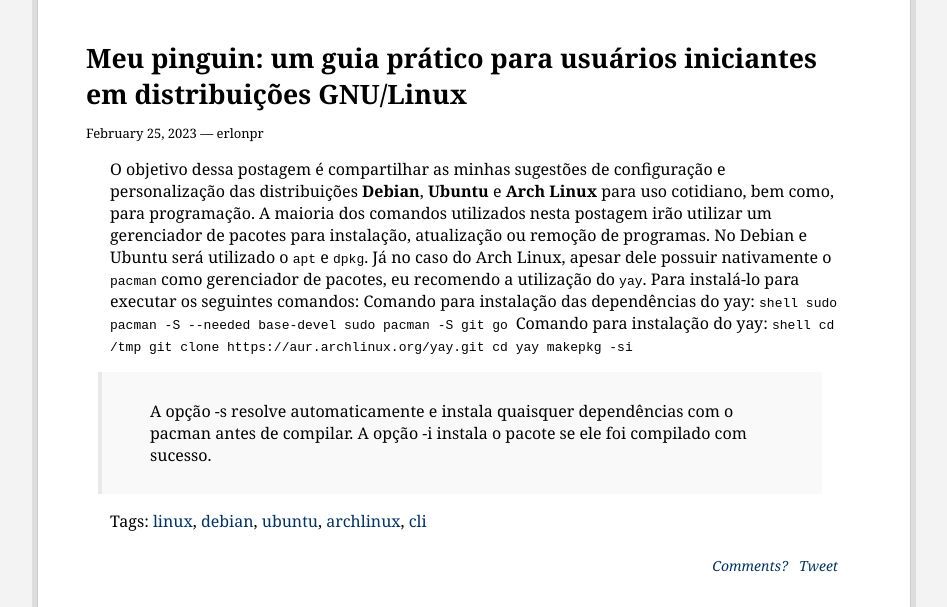
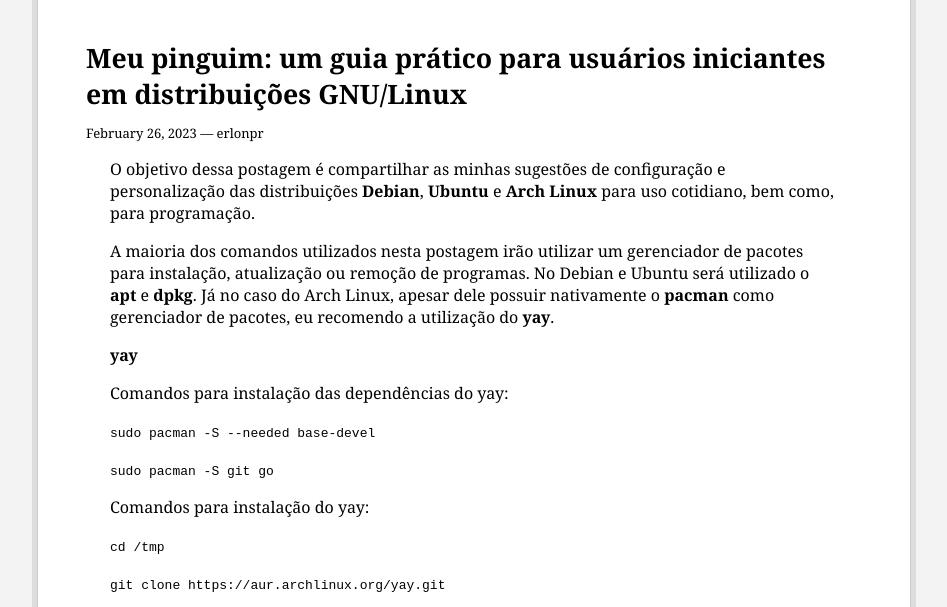
Before and after one commit to erlonpr/blog, a plain HTML site: page meu-pinguim-um-guia-pratico-para-usuarios-iniciantes-em-distribuicoes-gnulinux.html in a window 1280 px wide. Shown: the part 178-785 px from the top of the page, without its empty margins (166-1113 px from the left). Drawn offline with Linux system fonts and the light colour scheme; a script that the page names is missing.

Commit message:
update post
  ^ post => my penguin - yay

```diff
--- a/meu-pinguin-um-guia-pratico-para-usuarios-iniciantes-em-distribuicoes-gnulinux.html
+++ b/meu-pinguim-um-guia-pratico-para-usuarios-iniciantes-em-distribuicoes-gnulinux.html
@@ -5,10 +5,10 @@
 <link rel="stylesheet" href="main.css" type="text/css" />
 <link rel="stylesheet" href="blog.css" type="text/css" />
 <link rel="alternate" type="application/rss+xml" title="Subscribe to this page..." href="feed.rss" />
-<title>Meu pinguin: um guia prático para usuários iniciantes em distribuições GNU/Linux</title>
+<title>Meu pinguim: um guia prático para usuários iniciantes em distribuições GNU/Linux</title>
 <meta name='twitter:card' content='summary' />
 <meta name='twitter:site' content='@erlonpr' />
-<meta name='twitter:title' content='Meu pinguin: um guia prático para usuários iniciantes em distribuições GNU/Linux' />
+<meta name='twitter:title' content='Meu pinguim: um guia prático para usuários iniciantes em distribuições GNU/Linux' />
 <meta name='twitter:description' content=" O objetivo dessa postagem é compartilhar as minhas sugestões de configuração e personalização das distribuições Debian, Ubuntu e Arch Linux para uso cotidiano, bem como, para programação. A maioria dos comandos utilizados nesta postagem ir" />
 </head><body>
 <div id="divbodyholder">
@@ -19,41 +19,40 @@
 </div></div></div>
 <div id="divbody"><div class="content">
 <!-- entry begin -->
-<h3><a class="ablack" href="meu-pinguin-um-guia-pratico-para-usuarios-iniciantes-em-distribuicoes-gnulinux.html">
-Meu pinguin: um guia prático para usuários iniciantes em distribuições GNU/Linux
+<h3><a class="ablack" href="meu-pinguim-um-guia-pratico-para-usuarios-iniciantes-em-distribuicoes-gnulinux.html">
+Meu pinguim: um guia prático para usuários iniciantes em distribuições GNU/Linux
 </a></h3>
-<!-- bashblog_timestamp: #202302252219.12# -->
-<div class="subtitle">February 25, 2023 &mdash;
+<!-- bashblog_timestamp: #202302262100.44# -->
+<div class="subtitle">February 26, 2023 &mdash;
 erlonpr
 </div>
 <!-- text begin -->
 
-<p>O objetivo dessa postagem é compartilhar as minhas sugestões de configuração e personalização das distribuições <strong>Debian</strong>, <strong>Ubuntu</strong> e <strong>Arch Linux</strong> para uso cotidiano, bem como, para programação.
-A maioria dos comandos utilizados nesta postagem irão utilizar um gerenciador de pacotes para instalação, atualização ou remoção de programas. No Debian e Ubuntu será utilizado o <code>apt</code> e <code>dpkg</code>. Já no caso do Arch Linux, apesar dele possuir nativamente o <code>pacman</code> como gerenciador de pacotes, eu recomendo a utilização do <code>yay</code>.
-Para instalá-lo para executar os seguintes comandos:
-Comando para instalação das dependências do yay:
-<code>shell
-sudo pacman -S --needed base-devel
-sudo pacman -S git go
-</code>
-Comando para instalação do yay:
-<code>shell
-cd /tmp
-git clone https://aur.archlinux.org/yay.git
-cd yay
-makepkg -si
-</code></p>
+<p>O objetivo dessa postagem é compartilhar as minhas sugestões de configuração e personalização das distribuições <strong>Debian</strong>, <strong>Ubuntu</strong> e <strong>Arch Linux</strong> para uso cotidiano, bem como, para programação.</p>
+<p>A maioria dos comandos utilizados nesta postagem irão utilizar um gerenciador de pacotes para instalação, atualização ou remoção de programas. No Debian e Ubuntu será utilizado o <strong>apt</strong> e <strong>dpkg</strong>. Já no caso do Arch Linux, apesar dele possuir nativamente o <strong>pacman</strong> como gerenciador de pacotes, eu recomendo a utilização do <strong>yay</strong>.</p>
+
+<p><strong>yay</strong></p>
+
+<p>Comandos para instalação das dependências do yay:</p>
+<p><code>sudo pacman -S --needed base-devel</code></p>
+<p><code>sudo pacman -S git go</code></p>
+<p>Comandos para instalação do yay:</p>
+<p><code>cd /tmp</code></p>
+<p><code>git clone https://aur.archlinux.org/yay.git</code></p>
+<p><code>cd yay</code></p>
+<p><code>makepkg -si</code></p>
 
 <blockquote>
-  <p>A opção -s resolve automaticamente e instala quaisquer dependências com o pacman antes de compilar.
-A opção -i instala o pacote se ele foi compilado com sucesso.</p>
+  <p>A opção -s resolve automaticamente e instala quaisquer dependências com o pacman antes de compilar. Já a opção -i instala o pacote se ele foi compilado com sucesso.</p>
 </blockquote>
 
 <p>Tags: <a href='tag_linux.html'>linux</a>, <a href='tag_debian.html'>debian</a>, <a href='tag_ubuntu.html'>ubuntu</a>, <a href='tag_archlinux.html'>archlinux</a>, <a href='tag_cli.html'>cli</a></p>
 
+
+
 <!-- text end -->
-<p id='twitter'><a href="https://erlonpr.github.io/blog//meu-pinguin-um-guia-pratico-para-usuarios-iniciantes-em-distribuicoes-gnulinux.html#disqus_thread">Comments?</a> &nbsp;
-<a href="https://twitter.com/share" class="twitter-share-button" data-text="&lt;Type your comment here but please leave the URL so that other people can follow the comments&gt;" data-url="https://erlonpr.github.io/blog//meu-pinguin-um-guia-pratico-para-usuarios-iniciantes-em-distribuicoes-gnulinux.html"
+<p id='twitter'><a href="https://erlonpr.github.io/blog//meu-pinguim-um-guia-pratico-para-usuarios-iniciantes-em-distribuicoes-gnulinux.html#disqus_thread">Comments?</a> &nbsp;
+<a href="https://twitter.com/share" class="twitter-share-button" data-text="&lt;Type your comment here but please leave the URL so that other people can follow the comments&gt;" data-url="https://erlonpr.github.io/blog//meu-pinguim-um-guia-pratico-para-usuarios-iniciantes-em-distribuicoes-gnulinux.html"
  data-via="erlonpr"
 >Tweet</a>	<script>!function(d,s,id){var js,fjs=d.getElementsByTagName(s)[0];if(!d.getElementById(id)){js=d.createElement(s);js.id=id;js.src="//platform.twitter.com/widgets.js";fjs.parentNode.insertBefore(js,fjs);}}(document,"script","twitter-wjs");</script>
 </p>
```
Also changed, not shown: all_posts.html (+2 -2 lines), index.html (+23 -24 lines), tag_archlinux.html (+23 -24 lines), tag_cli.html (+23 -24 lines), tag_debian.html (+23 -24 lines), tag_linux.html (+23 -24 lines), tag_ubuntu.html (+23 -24 lines), 4 other files.
